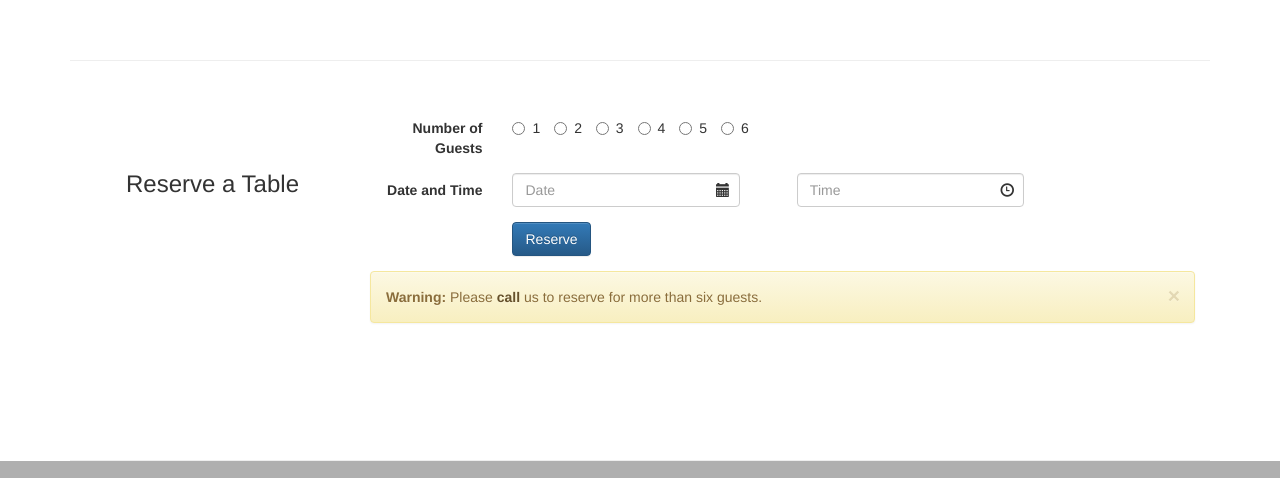
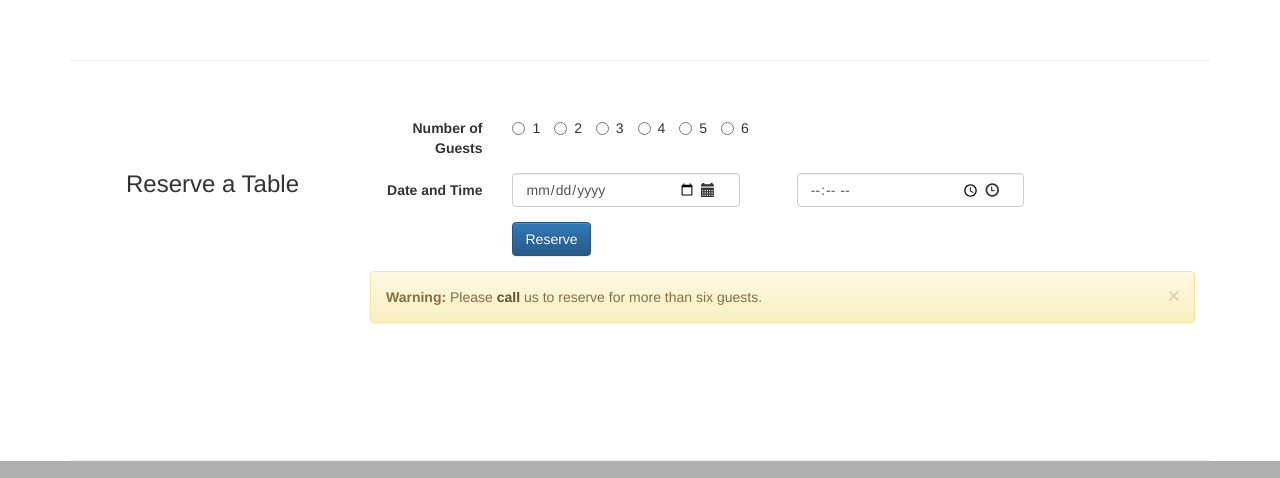
Before and after one commit to truongmm/conFusion, a plain HTML site: page index.html in a window 1280 px wide. Shown: the part 1598-2076 px from the top of the page. Drawn offline with nearby package versions, Linux system fonts and the light colour scheme.

Commit message:
Homework Fixes

```diff
--- a/index.html
+++ b/index.html
@@ -216,14 +216,14 @@
             <label for="datetime" class="col-xs-4 col-sm-2 control-label">Date and Time</label>
             <div class="col-xs-8 col-sm-10" id="datetime">
               <div class="col-xs-4">
-                <div class="form-group">
-                  <input type="text" class="form-control" placeholder="Date">
+                <div class="form-group has-feedback">
+                  <input type="date" class="form-control" placeholder="Date">
                   <span class="glyphicon glyphicon-calendar form-control-feedback" aria-hidden="true"></span>
                 </div>
               </div>
               <div class="col-xs-4 col-xs-offset-1">
-                <div class="form-group">
-                  <input type="text" class="form-control" placeholder="Time">
+                <div class="form-group has-feedback">
+                  <input type="time" class="form-control" placeholder="Time">
                   <span class="glyphicon glyphicon-time form-control-feedback" aria-hidden="true"></span>
                 </div>
               </div>
```
Also changed, not shown: 1 other file.
